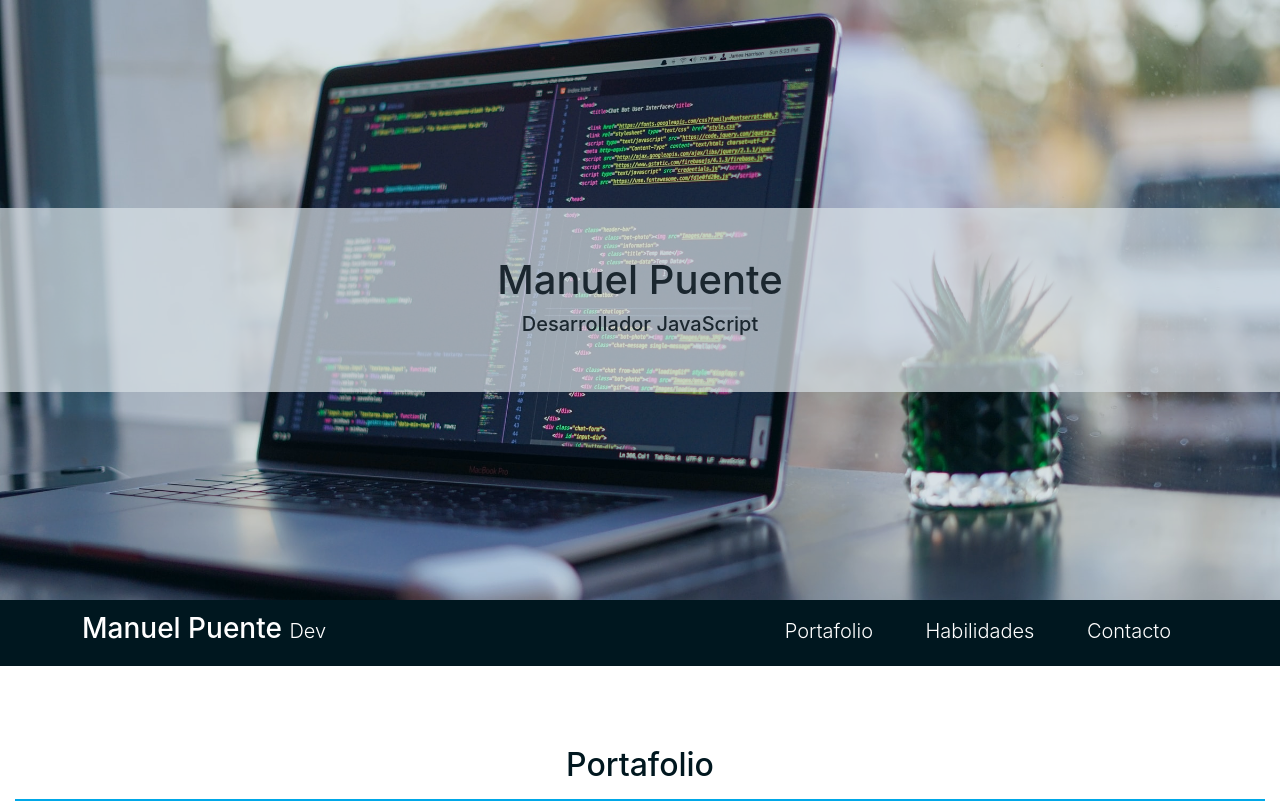
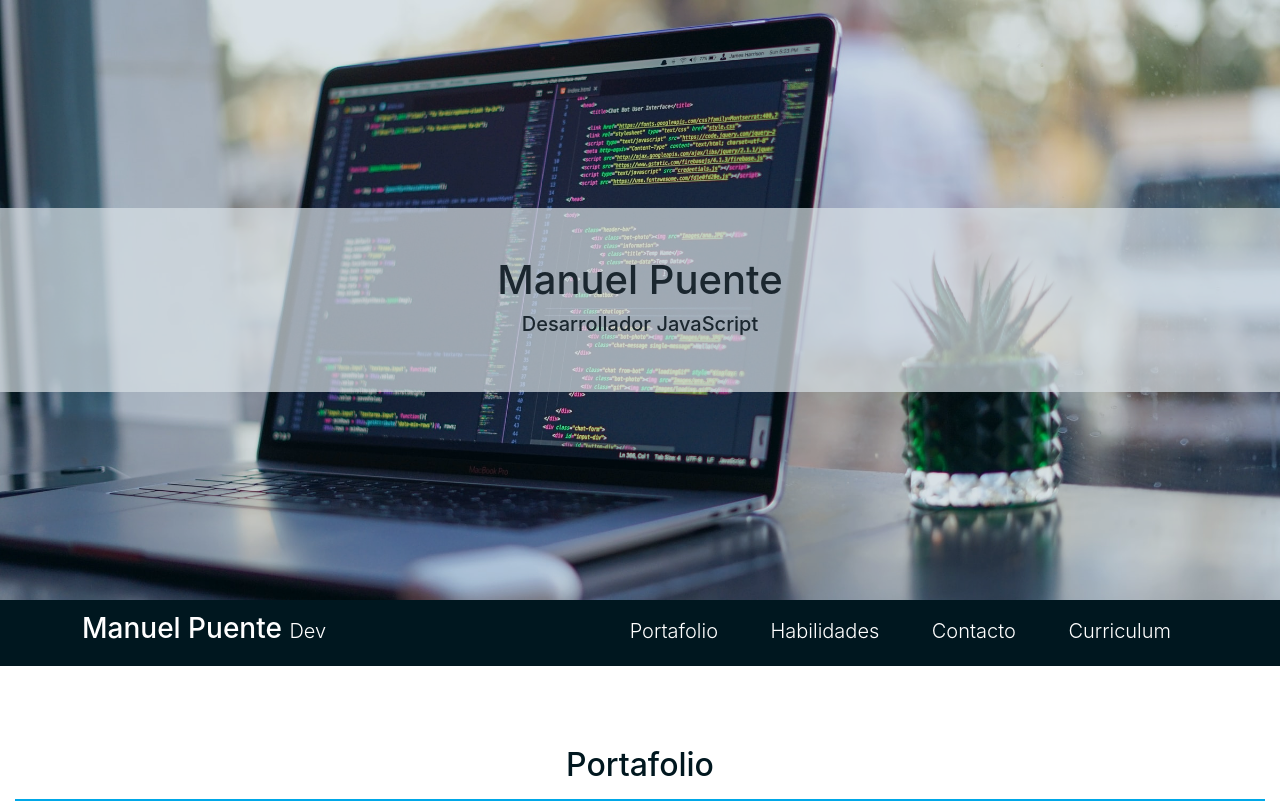
Before and after one commit to Manuelp1345/Portafolio-Final, a plain HTML site: page public/index.html in a window 1280 px wide. Shown: the top 804 px of the page. Drawn offline with nearby package versions, Linux system fonts and the light colour scheme.

Commit message:
curriculum

```diff
--- a/public/index.html
+++ b/public/index.html
@@ -40,6 +40,8 @@
                         <li class="d-block d-md-inline-block p-3"><a class="lead p-2 text-white" id="portafolio" href="#">Portafolio</a></li>
                         <li class="d-block d-md-inline-block p-3"><a class="lead p-2 text-white" id="skill" href="#">Habilidades</a></li>
                         <li class="d-block d-md-inline-block p-3"><a class="lead p-2 text-white" id="contact" href="#">Contacto</a></li>
+                        <li class="d-block d-md-inline-block p-3"><a class="lead p-2 text-white" href="files/ManuelDevs.pdf">Curriculum</a></li>
+
                     </ul>
                 </div>
             </div>
```
Also changed, not shown: 2 other files.
